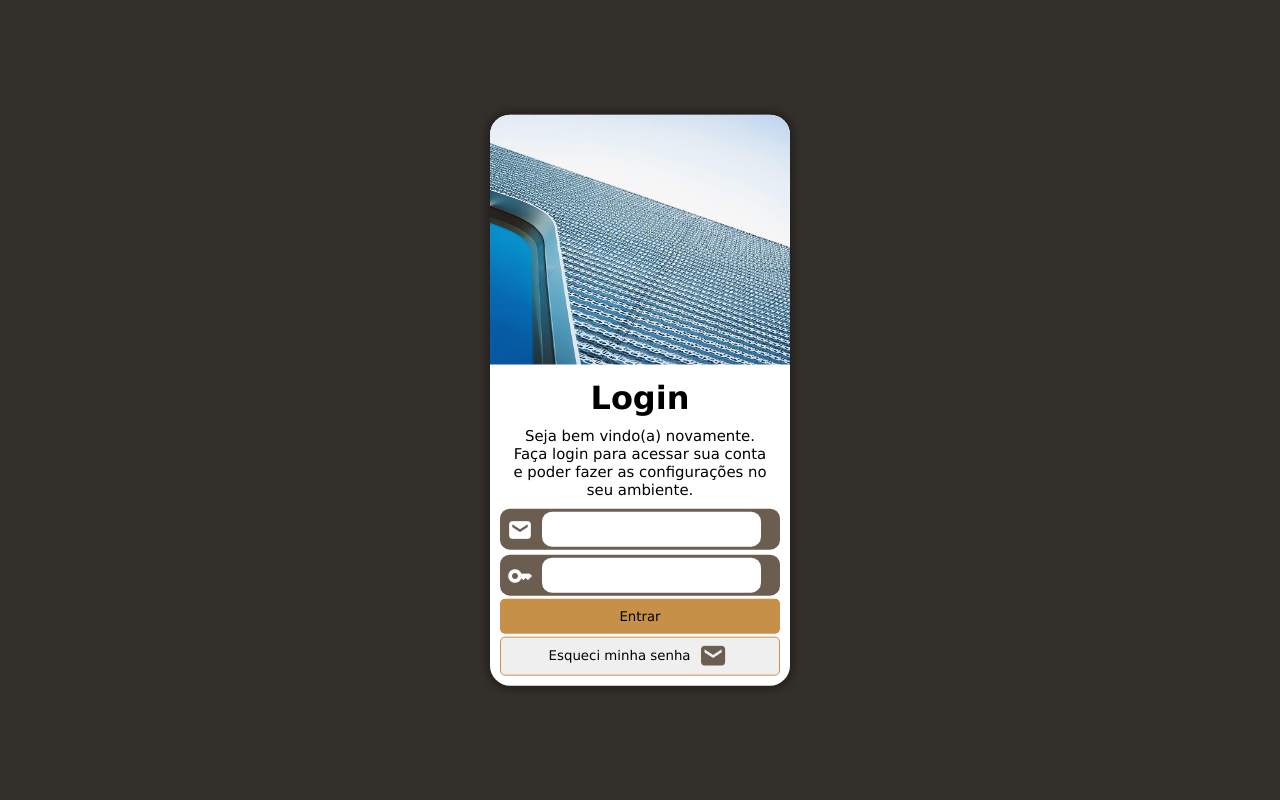
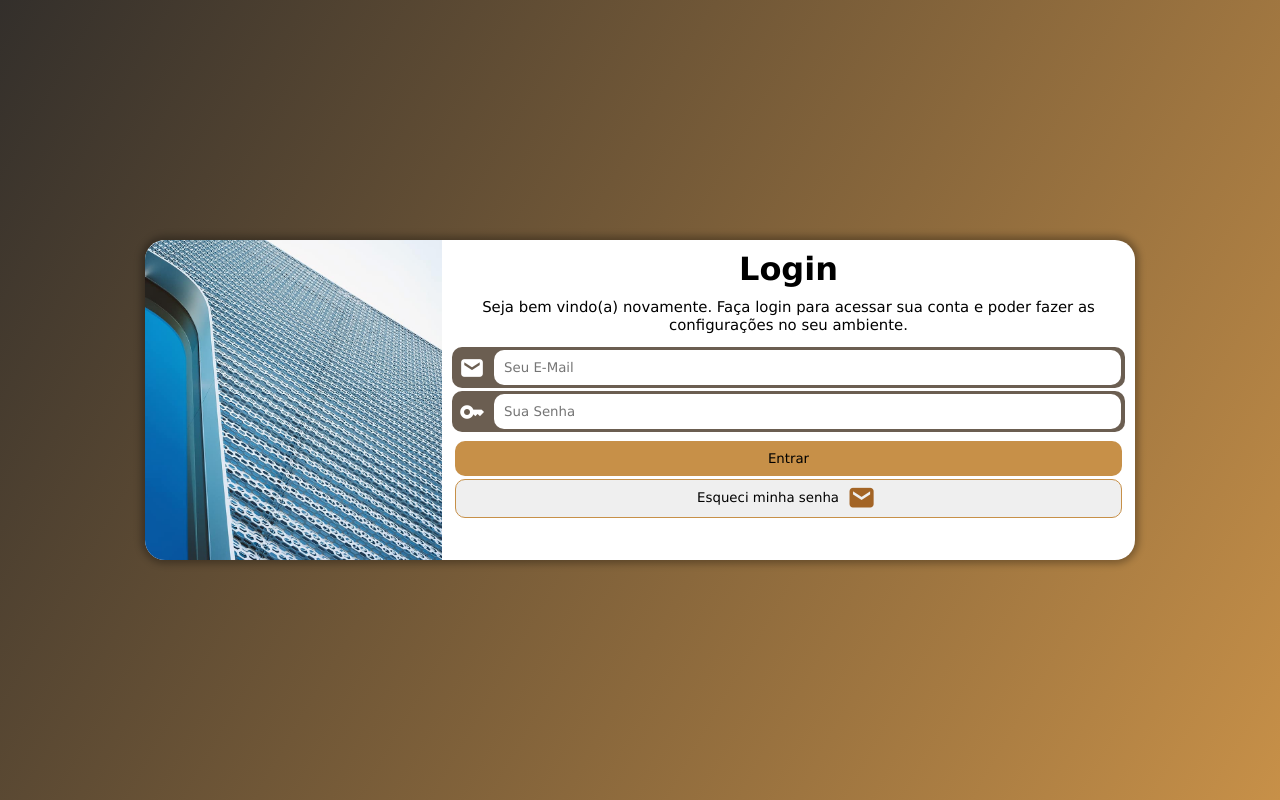
Before and after one commit to Ivo-CSantos/projeto-login, a plain HTML site: page index.html in a window 1280 px wide. Drawn offline with nearby package versions, Linux system fonts and the light colour scheme.

Commit message:
projeto-login finalizado

```diff
--- /dev/null
+++ b/estilos/media.css
@@ -0,0 +1,61 @@
+@charset "UTF-8";
+
+/* MEDIA-QUERY VERSÃO TABLET */
+@media screen and (min-width: 768px) and (max-width: 1024px) {
+  body {
+    background-image: linear-gradient(120deg, #332f2b, #c79048);
+  }
+
+  main {
+    width: 90vw;
+    height: 320px;
+  }
+
+  main p {
+    padding: 0px 5px 0px 5px;
+  }
+
+  div#imagem {
+    float: left;
+    width: 30%;
+    height: 100%;
+    border-radius: 20px 0px 0px 20px;
+  }
+
+  div#formulario {
+    float: right;
+    width: 70%;
+  }
+
+  input#email,
+  input#senha {
+    width: calc(100% - 40px);
+  }
+}
+
+/* MEDIA-QUERY VERSÃO DESKTOP */
+@media screen and (min-width: 1024px) {
+  body {
+    background-image: linear-gradient(120deg, #332f2b, #c79048);
+  }
+
+  main {
+    width: 990px;
+    height: 320px;
+  }
+  div#imagem {
+    float: left;
+    width: 30%;
+    height: 100%;
+    border-radius: 20px 0px 0px 20px;
+  }
+
+  div#formulario {
+    float: right;
+    width: 70%;
+  }
+  input#email,
+  input#senha {
+    width: calc(100% - 40px);
+  }
+}
--- a/estilos/style.css
+++ b/estilos/style.css
@@ -7,17 +7,19 @@
   font-family: Verdana, Geneva, Tahoma, sans-serif;
 }
 
-body {
+body,
+html {
   background-color: #332f2b;
+  height: 100vh;
 }
 
-img {
-  position: relative;
-  width: 300px;
-  height: 250px;
-  right: 10px;
-  bottom: 10px;
+div#imagem {
+  background: url(../imagens/metal.jpg);
+  height: 200px;
   border-radius: 20px 20px 0px 0px;
+  background-size: cover;
+  background-repeat: no-repeat;
+  background-position: left bottom;
 }
 
 main {
@@ -25,23 +27,28 @@ main {
   background-color: white;
   left: 50%;
   top: 50%;
-  transform: translate(-50%, -50%);
-  margin: auto;
   width: 300px;
-  padding: 10px;
   border-radius: 20px;
   box-shadow: 0px 0px 7px 4px rgba(0, 0, 0, 0.288);
+  height: 550px;
+  transform: translate(-50%, -50%);
+  transition: width 0.3s, height 0.3s;
+  transition-timing-function: ease;
 }
 
 main h1 {
   text-align: center;
+  margin: 10px 0px;
 }
 
 main p {
-  margin: 10px;
   font-size: 0.93em;
-  text-align: justify;
   text-align: center;
+  margin-bottom: 10px;
+}
+
+div#formulario {
+  display: block;
 }
 
 div.login-box {
@@ -49,7 +56,12 @@ div.login-box {
   border-radius: 10px;
   color: white;
   padding: 3px;
-  margin-top: 5px;
+  margin: 3px 10px 0px 10px;
+}
+
+input#email,
+input#senha {
+  width: calc(100% - 40px);
 }
 
 input.login {
@@ -57,26 +69,40 @@ input.login {
   border: none;
   border-radius: 10px;
 }
+input.login:focus-within {
+  background-color: #ffdaaa;
+  transition: 0.2s;
+}
 
 input#botao-login,
 button#forget-pass {
   width: 100%;
   padding: 10px;
   margin-top: 3px;
-  border-radius: 5px;
+  border-radius: 10px;
+  cursor: pointer;
 }
 
 input#botao-login {
   background-color: #c79048;
   border: none;
 }
+input#botao-login:hover {
+  background-color: #a36425;
+}
+
 button#forget-pass {
   border: 1px solid #c79048;
   padding: 0px;
+  margin-bottom: 15px;
+}
+button#forget-pass:hover {
+  background-color: #474747;
+  color: white;
 }
 
 span#icon-reset {
-  color: #6b5e51;
+  color: #a36425;
   font-size: 2em;
 }
 
--- a/index.html
+++ b/index.html
@@ -5,6 +5,7 @@
     <meta name="viewport" content="width=device-width, initial-scale=1.0" />
     <title>Projeto Login</title>
     <link rel="stylesheet" href="estilos/style.css" />
+    <link rel="stylesheet" href="estilos/media.css" />
 
     <link
       rel="stylesheet"
@@ -22,7 +23,7 @@
   </head>
   <body>
     <main class="container">
-      <img src="imagens/metal.jpg" alt="">
+      <div id="imagem"></div>
       <!-- TEXTO -->
       <h1>Login</h1>
       <p>
@@ -31,18 +32,22 @@
       </p>
       <!-- TEXTO -->
 
-      <form action="post">
+      <div id="formulario">
+        <form action="cadastro.php" method="post" autocomplete="on">
           <!-- INPUT LOGIN -->
           <div class="login-box">
             <label for="email"
               ><span class="material-symbols-outlined"> mail </span>
             </label>
             <input
-            size="24"
               class="login"
               type="email"
               name="email"
               id="email"
+              placeholder="Seu E-Mail"
+              autocomplete="email"
+              maxlenght="30"
+              required
             /><br />
           </div>
 
@@ -51,24 +56,33 @@
               <span class="material-symbols-outlined"> key </span>
             </label>
             <input
-            size="24"
               class="login"
               type="password"
               name="senha"
               id="senha"
+              placeholder="Sua Senha"
+              autocomplete="current-password"
+              minlength="8"
+              maxlength="20"
+              required
             />
           </div>
           <!-- INPUT LOGIN -->
 
           <!-- BOTÕES -->
+          <div style="background-color: white" class="login-box">
             <input id="botao-login" type="submit" value="Entrar" /><br />
             <button id="forget-pass">
               Esqueci minha senha
-          <span id="icon-reset" class="material-symbols-outlined"> mail </span>
+              <span id="icon-reset" class="material-symbols-outlined">
+                mail
+              </span>
             </button>
+          </div>
 
           <!-- BOTÕES -->
         </form>
+      </div>
     </main>
   </body>
 </html>
```
Lines whose indentation alone changed are shown as unchanged.
